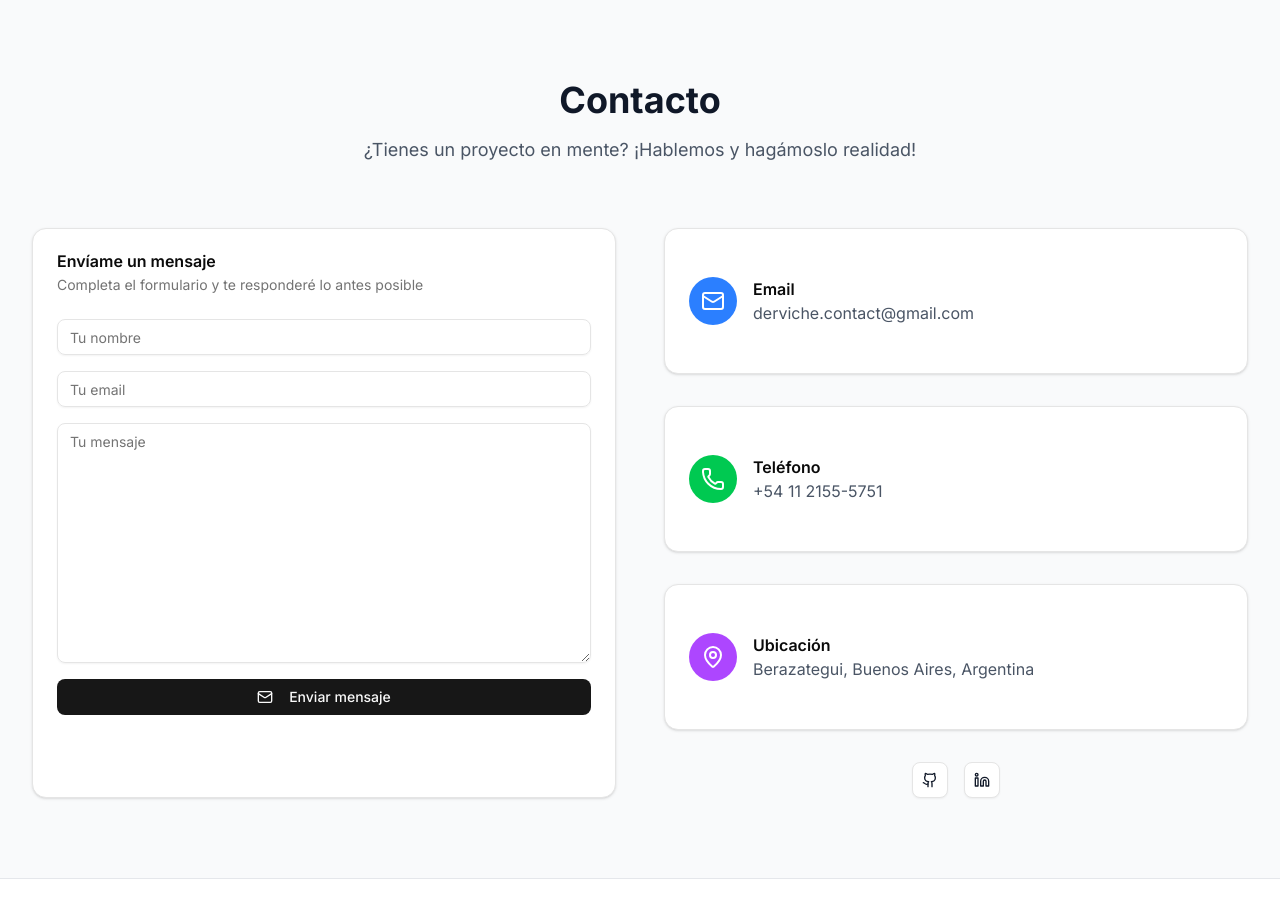
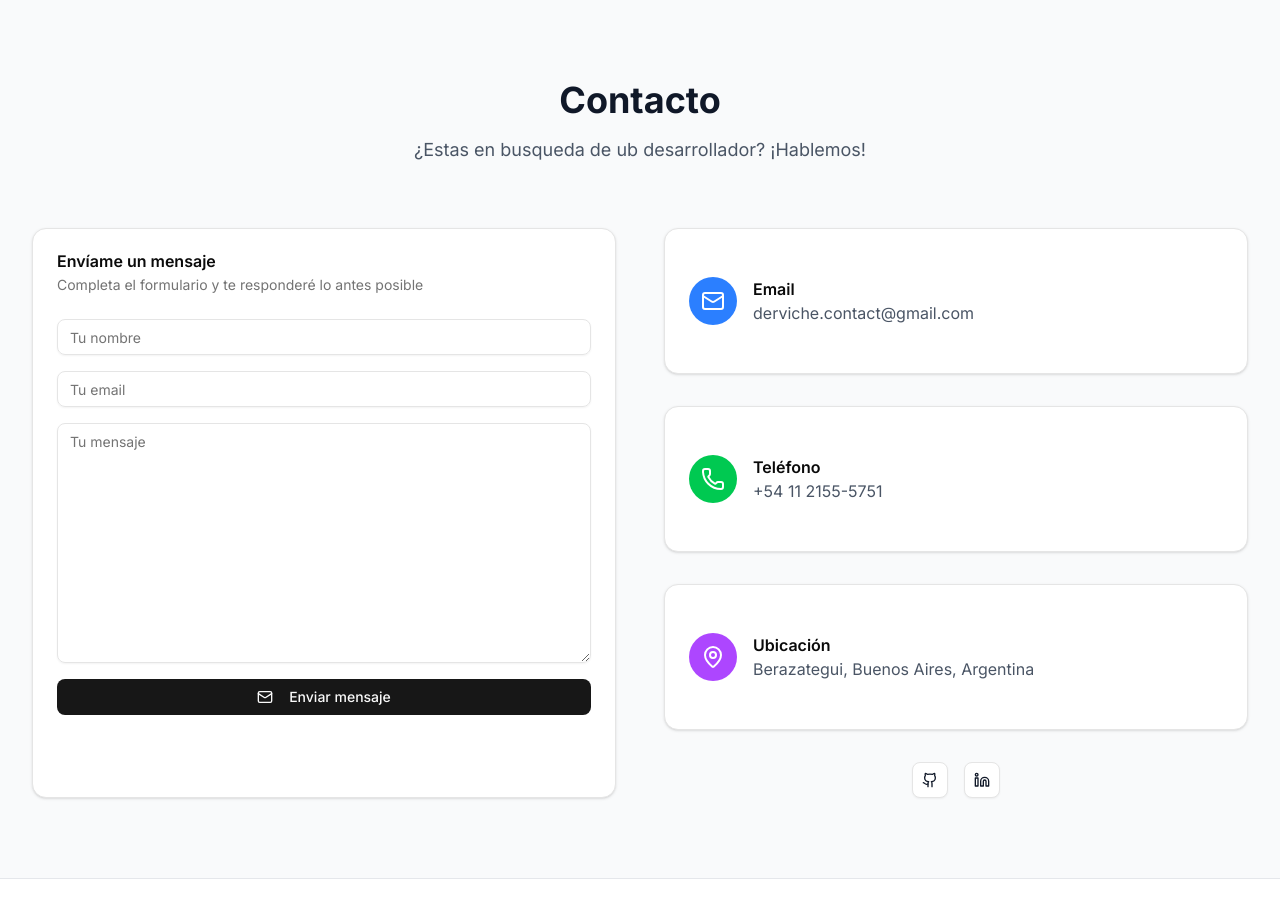
Before and after one commit to EnzoDerviche/myportfolio, a Next.js app: page / in a window 1280 px wide. Shown: the part 4100-5014 px from the top of the page. Built offline with nearby package versions, Linux system fonts and the light colour scheme.

Commit message:
change title contact section

```diff
--- a/src/components/contact-section.tsx
+++ b/src/components/contact-section.tsx
@@ -16,7 +16,7 @@ export default function ContactSection({ isDark }: ContactSectionProps) {
         <div className="text-center mb-16">
           <h2 className="text-3xl md:text-4xl font-bold mb-4">Contacto</h2>
           <p className="text-lg text-gray-600 dark:text-gray-300 max-w-3xl mx-auto">
-            ¿Tienes un proyecto en mente? ¡Hablemos y hagámoslo realidad!
+            ¿Estas en busqueda de ub desarrollador? ¡Hablemos!
           </p>
         </div>
 
```
